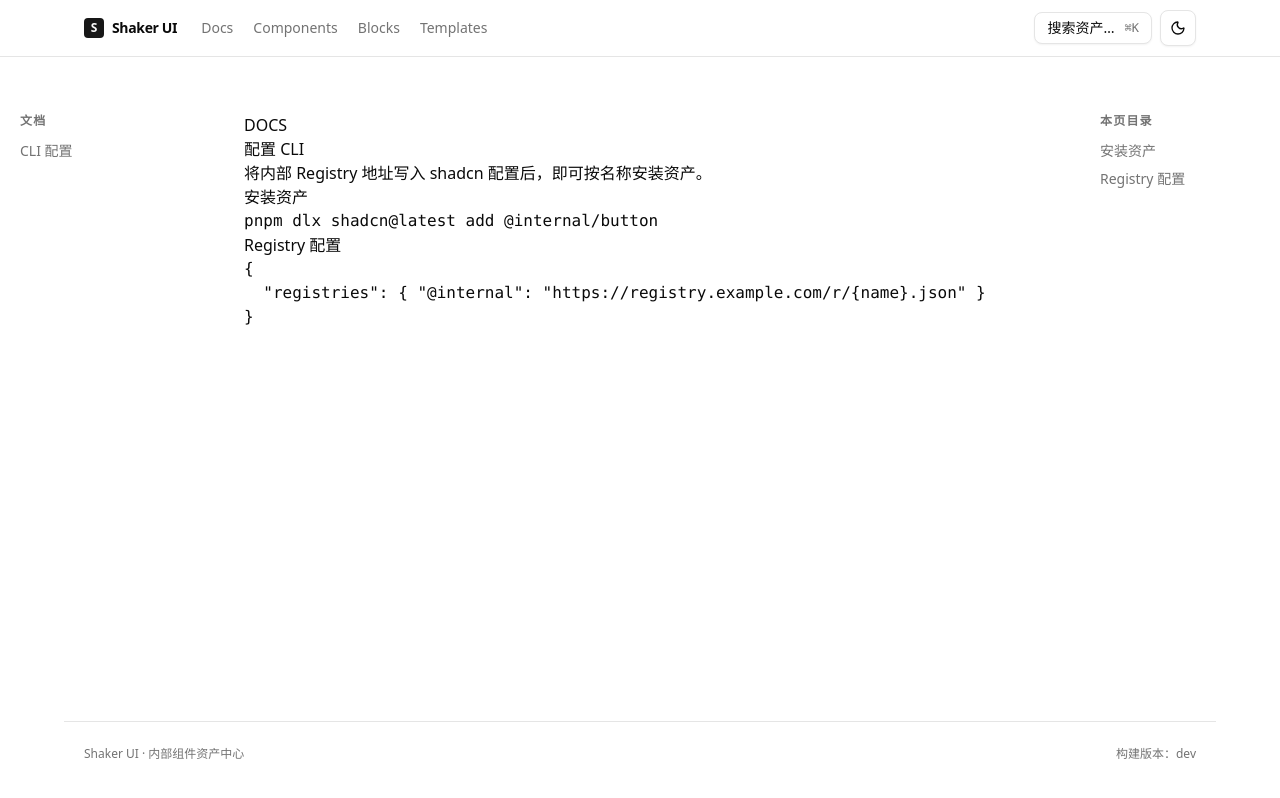
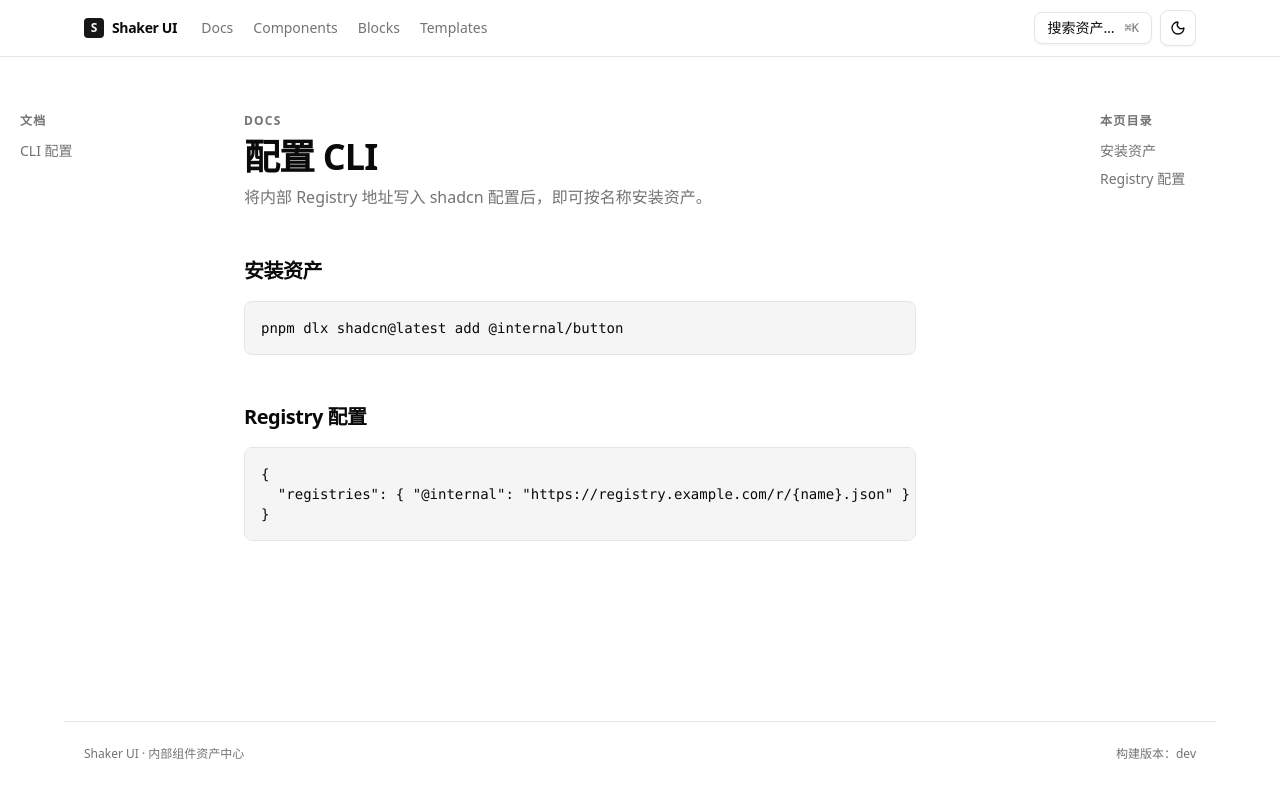
Before and after one commit to AGISeek/shaker, a Next.js app: page /docs/cli in a window 1280 px wide. Built offline with nearby package versions, Linux system fonts and the light colour scheme.

Commit message:
refactor: migrate cli docs page to token utilities

```diff
--- a/app/docs/cli/page.tsx
+++ b/app/docs/cli/page.tsx
@@ -4,10 +4,15 @@ const navigation = [{ href: "/docs/cli/", label: "CLI 配置" }]
 const toc = [{ href: "#install", label: "安装资产" }, { href: "#config", label: "Registry 配置" }]
 
 export default function CliDocsPage() {
-  return <DocsShell navigation={navigation} toc={toc}>
-    <p className="eyebrow">DOCS</p><h1>配置 CLI</h1>
-    <p className="page-intro">将内部 Registry 地址写入 shadcn 配置后，即可按名称安装资产。</p>
-    <h2 id="install">安装资产</h2><pre><code>pnpm dlx shadcn@latest add @internal/button</code></pre>
-    <h2 id="config">Registry 配置</h2><pre><code>{`{\n  "registries": { "@internal": "https://registry.example.com/r/{name}.json" }\n}`}</code></pre>
-  </DocsShell>
+  return (
+    <DocsShell navigation={navigation} toc={toc}>
+      <p className="text-xs font-semibold uppercase tracking-widest text-muted-foreground">DOCS</p>
+      <h1 className="mt-2 text-4xl font-bold tracking-tight">配置 CLI</h1>
+      <p className="mt-2 max-w-2xl text-muted-foreground">将内部 Registry 地址写入 shadcn 配置后，即可按名称安装资产。</p>
+      <h2 id="install" className="mt-12 text-xl font-semibold tracking-tight">安装资产</h2>
+      <pre className="mt-4 overflow-x-auto rounded-md border bg-muted p-4 text-sm"><code>pnpm dlx shadcn@latest add @internal/button</code></pre>
+      <h2 id="config" className="mt-12 text-xl font-semibold tracking-tight">Registry 配置</h2>
+      <pre className="mt-4 overflow-x-auto rounded-md border bg-muted p-4 text-sm"><code>{`{\n  "registries": { "@internal": "https://registry.example.com/r/{name}.json" }\n}`}</code></pre>
+    </DocsShell>
+  )
 }
```
